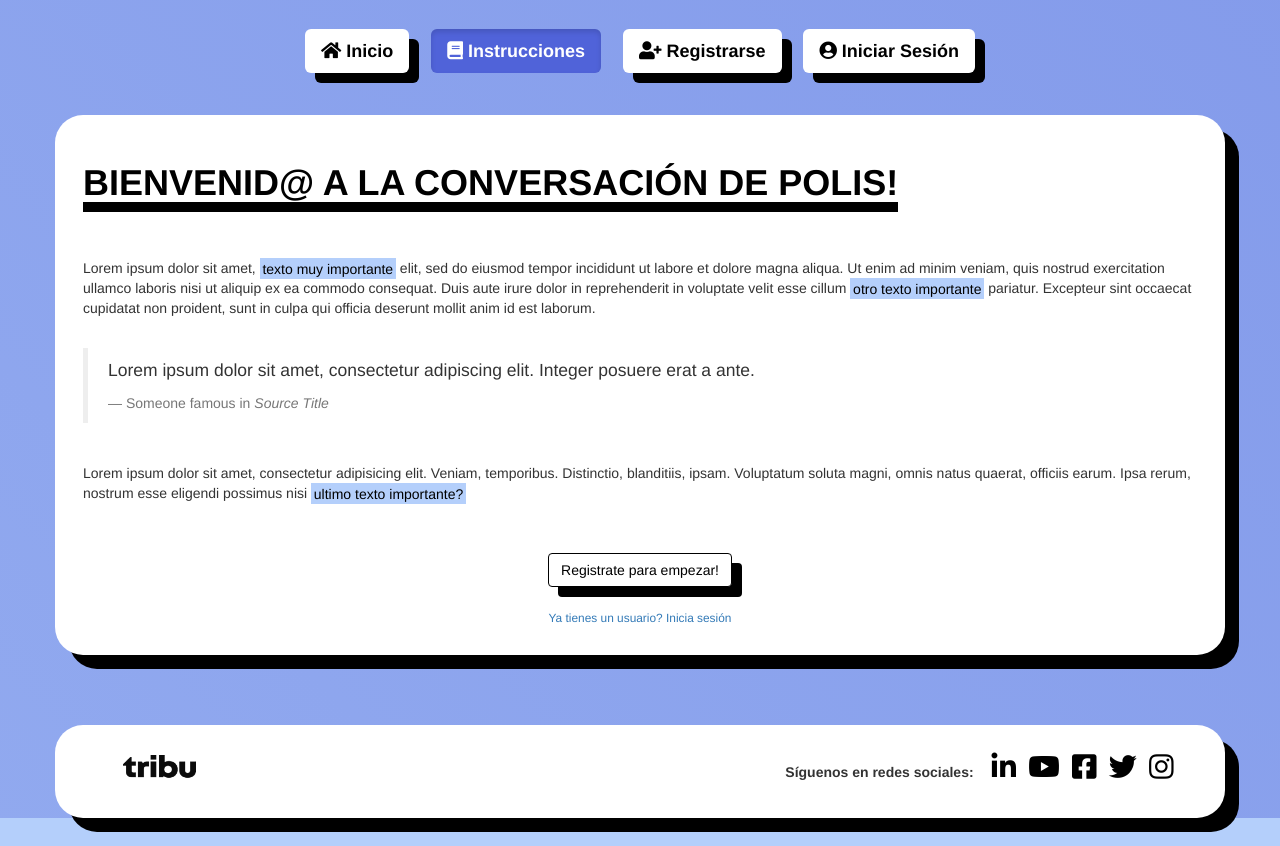
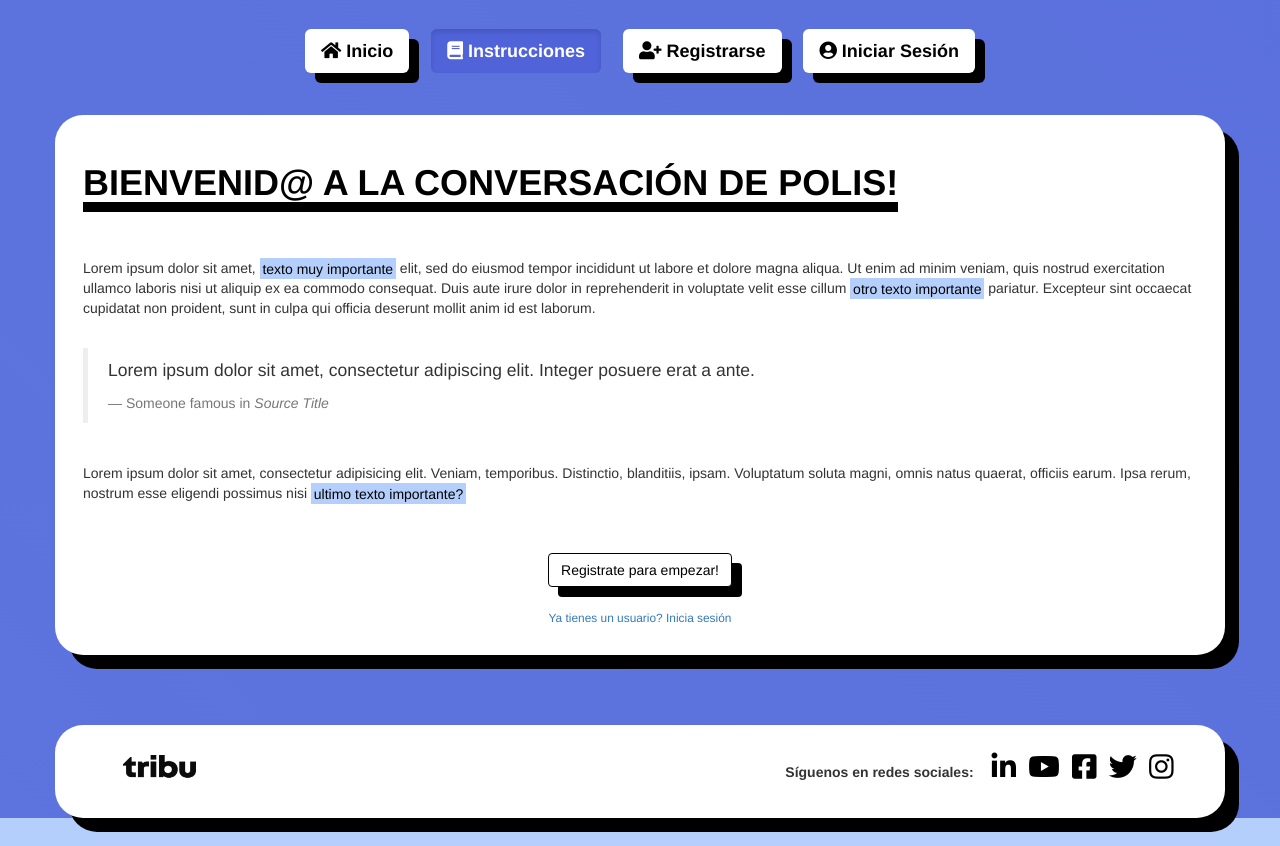
Before and after one commit to jerojero/polis-tribu, a Flask app: page /instructions/ in a window 1280 px wide. Run offline with Flask 2, Linux system fonts and the light colour scheme; some libraries are stand-ins or nearby versions.

Commit message:
v0.97.1 Changed background color

```diff
--- a/app/static/css/main.css
+++ b/app/static/css/main.css
@@ -29,7 +29,6 @@
 .footer-div {
   margin-top: 5em;
   margin-bottom: 2em;
-  /*box-shadow: none;*/
 }
 
 .footer-div img {
@@ -132,8 +131,8 @@ html {
 }
 
 body {
-  background-image: linear-gradient(45deg, #b4cffb, #5063d9);
-  background-size: 800% 800%;
+  background-image: linear-gradient(45deg, #6c84e5, #4457d0);
+  background-size: 2200% 2200%;
   animation: bg-animation 30s infinite alternate;
 }
 
```
